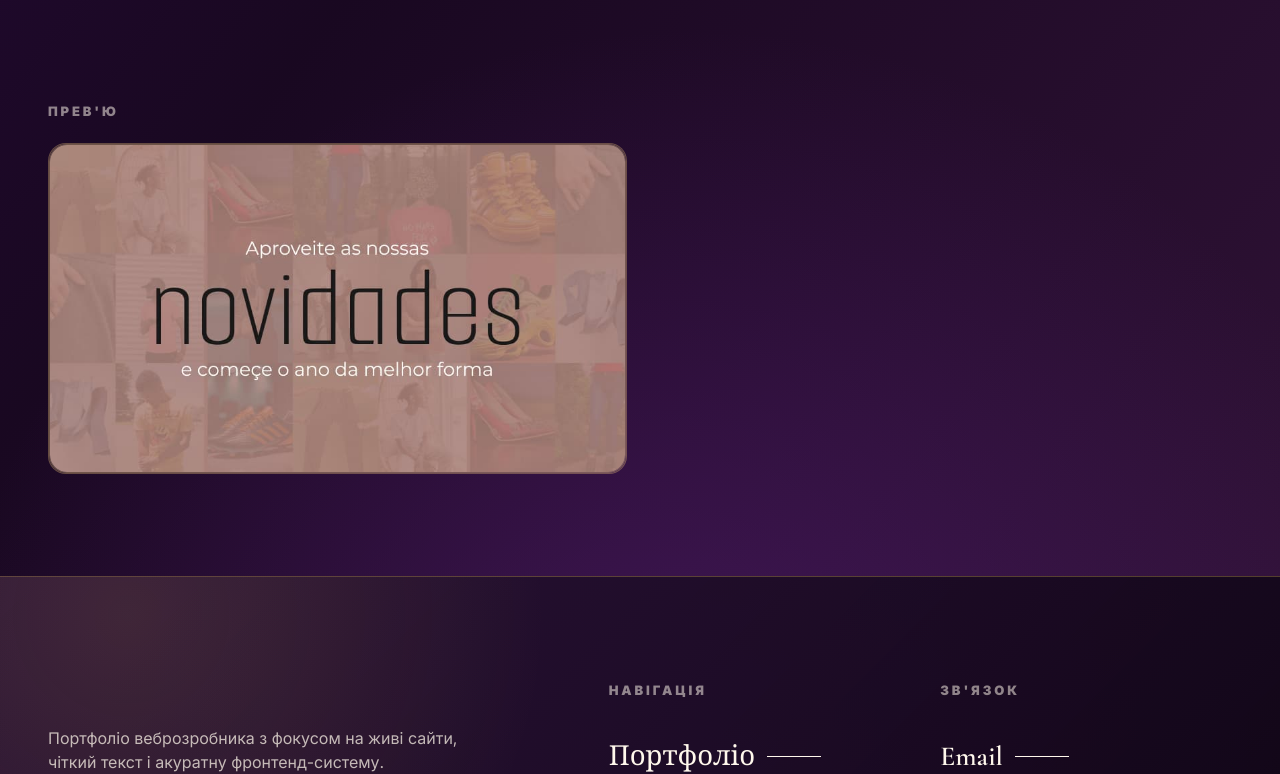
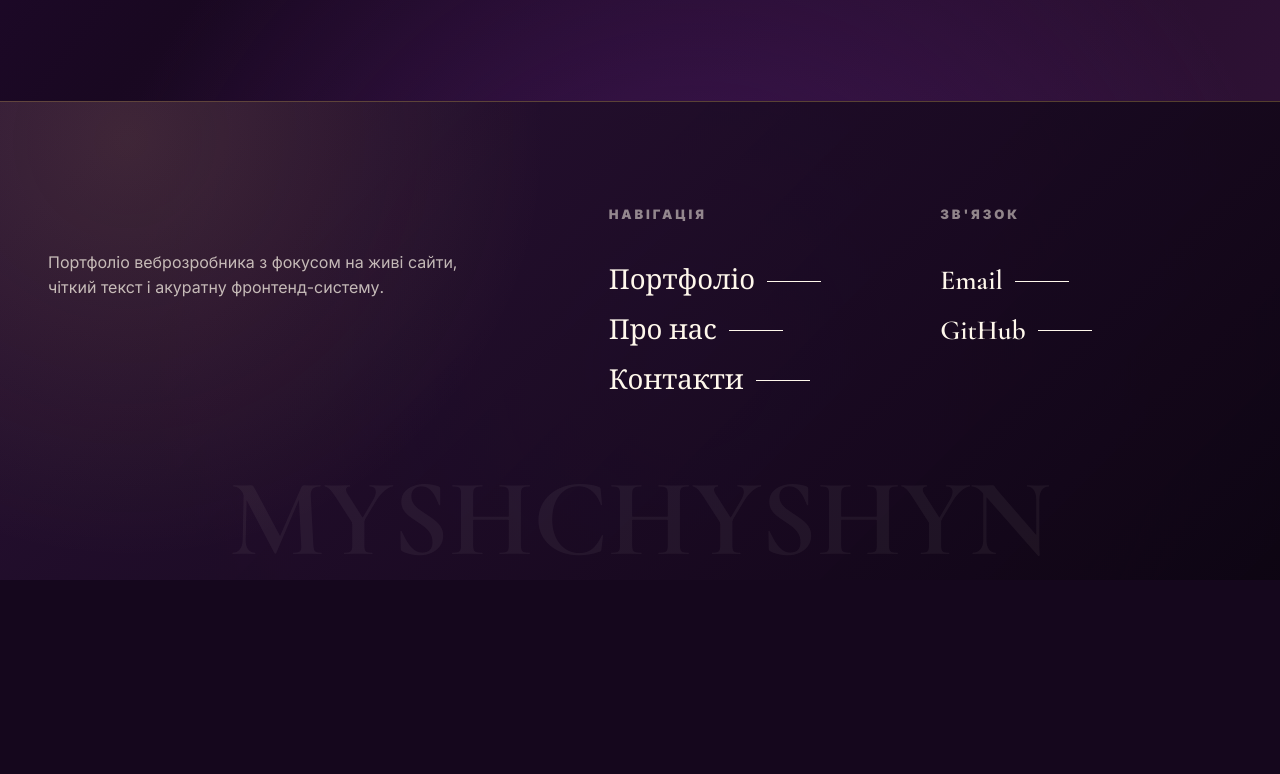
Before and after one commit to Olehanbro/pixelcraft-portfolio, a Next.js app: page /case/aurelia in a window 1280 px wide. Shown: the part 1197-1971 px from the top of the page. After the commit the page ends 1777 px from the top, so only its background shows below. Built offline with nearby package versions, Linux system fonts and the light colour scheme.

Commit message:
Tune hero image loading for case pages

```diff
--- a/app/case/[slug]/page.jsx
+++ b/app/case/[slug]/page.jsx
@@ -39,6 +39,8 @@ export default async function CasePage({ params }) {
 
   if (!project) notFound();
 
+  const secondaryScreenshots = project.screenshots.slice(1);
+
   return (
     <article className="case-page">
       <section className="case-hero" aria-labelledby="case-title">
@@ -60,7 +62,8 @@ export default async function CasePage({ params }) {
             src={project.screenshots[0]}
             alt={`${project.title} hero preview`}
             fill
-            priority
+            loading="eager"
+            fetchPriority="high"
             sizes="(max-width: 1180px) 100vw, 56vw"
             style={{ objectFit: "cover" }}
           />
@@ -89,16 +92,18 @@ export default async function CasePage({ params }) {
           </div>
         </aside>
       </section>
+      {secondaryScreenshots.length > 0 ? (
         <section className="case-preview-section" aria-label={`${project.title} previews`}>
           <p className="hero-kicker">Прев'ю</p>
           <div className="case-preview-grid">
-          {project.screenshots.map((src, index) => (
+            {secondaryScreenshots.map((src, index) => (
               <div className="case-preview-image" key={src}>
-              <Image src={src} alt={`${project.title} preview ${index + 1}`} fill sizes="(max-width: 820px) 100vw, 50vw" style={{ objectFit: "cover" }} />
+                <Image src={src} alt={`${project.title} preview ${index + 2}`} fill sizes="(max-width: 820px) 100vw, 50vw" style={{ objectFit: "cover" }} />
               </div>
             ))}
           </div>
         </section>
+      ) : null}
     </article>
   );
 }
--- a/components/OwnerPortrait.jsx
+++ b/components/OwnerPortrait.jsx
@@ -12,7 +12,8 @@ export function OwnerPortrait({ modifier = "" }) {
           src={image}
           alt={alt}
           fill
-          priority={isHeroPortrait}
+          loading={isHeroPortrait ? "eager" : "lazy"}
+          fetchPriority={isHeroPortrait ? "high" : "auto"}
           sizes="(max-width: 820px) 320px, 390px"
           style={{ objectFit: "cover" }}
         />
```
Lines whose indentation alone changed are shown as unchanged.
